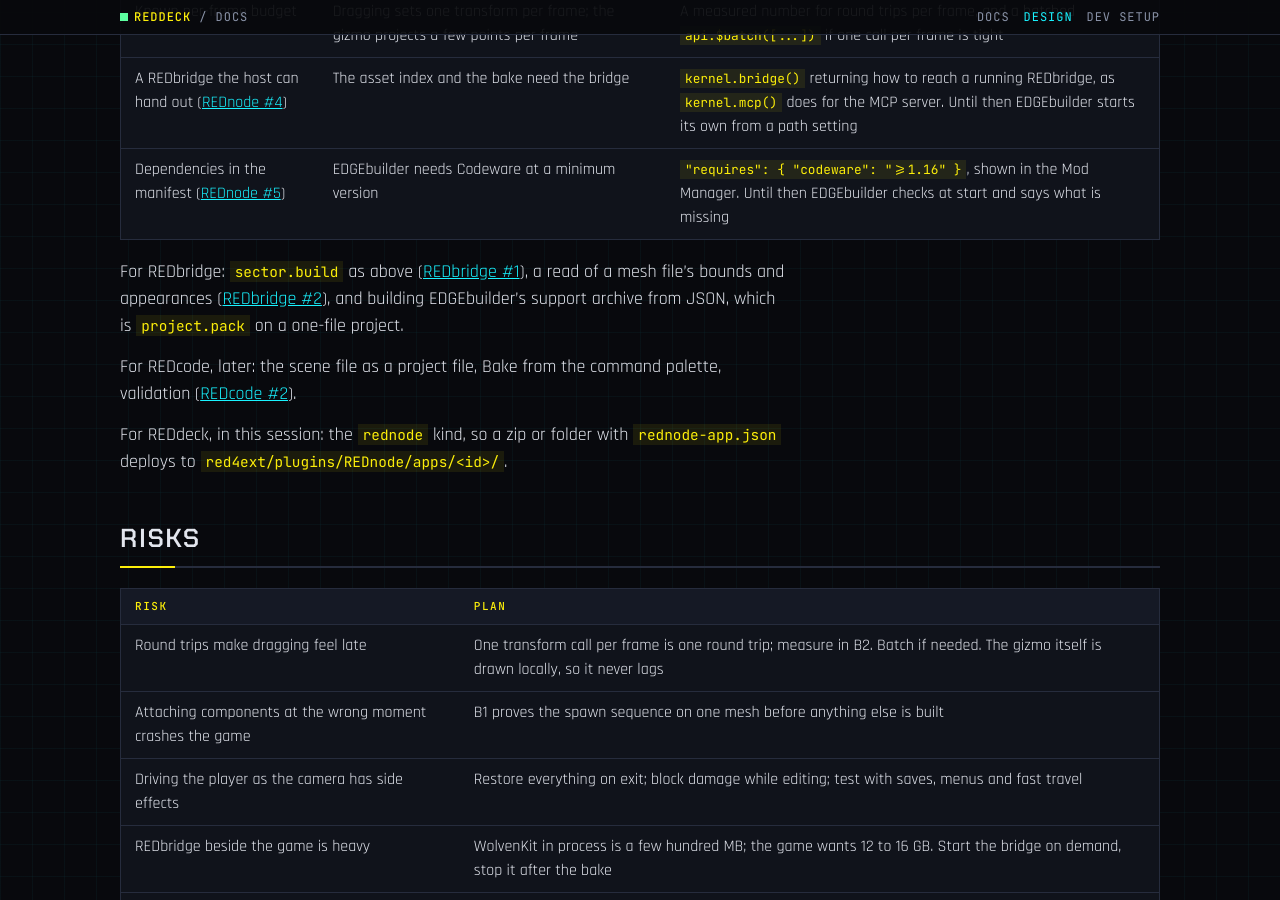
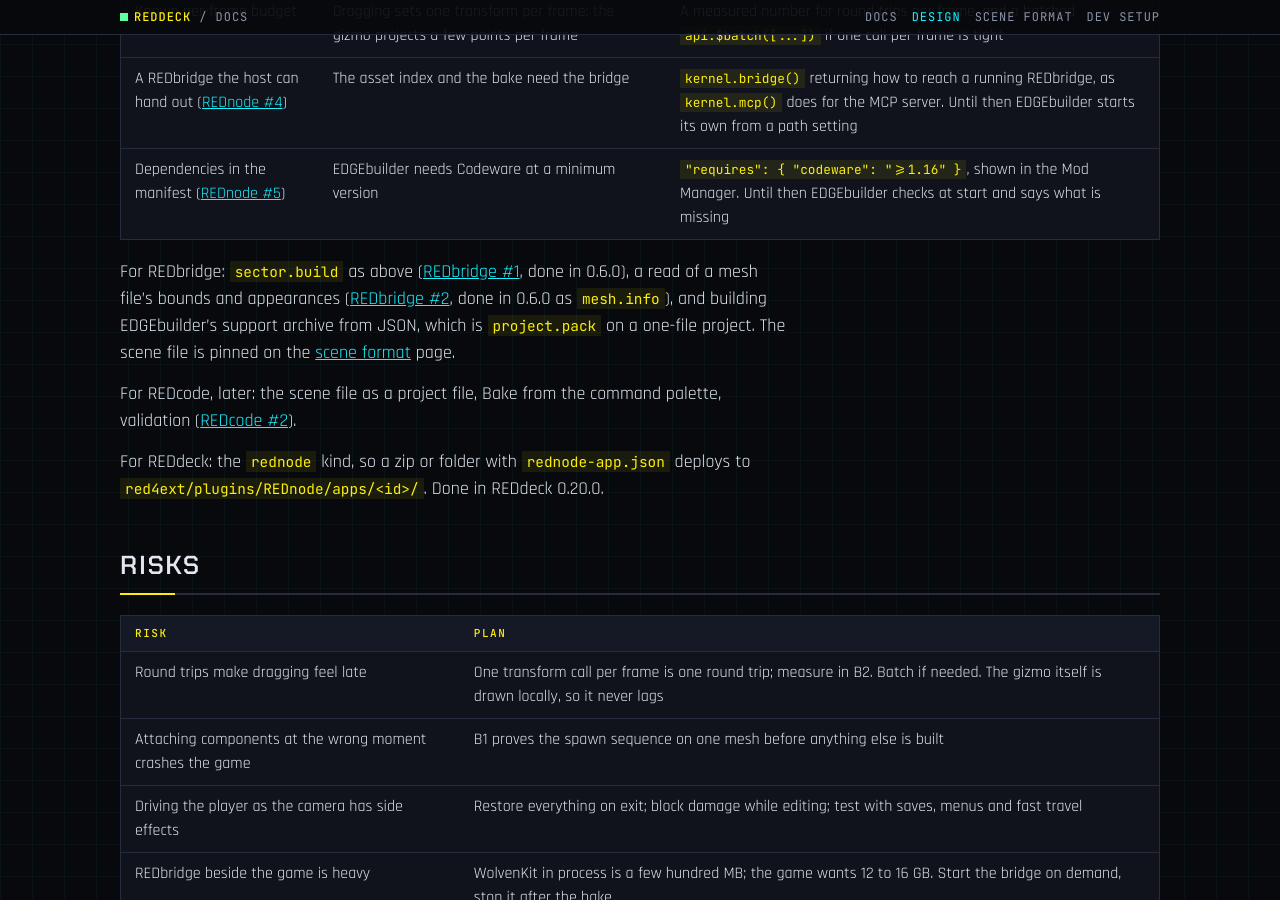
Before and after one commit to Edgemodders/EDGEbuilder, a Jekyll site: the page built from docs/design.md, in a window 1280 px wide and 900 px high, scrolled down 7956 px. Built offline with Jekyll 4.4.1, drawn with Linux system fonts in a browser that asks for light colours; some of the changed text lies outside the part shown.

Commit message:
Scene format 1 pinned; REDbridge 0.6.0 and REDdeck 0.20.0 noted in the design, the roadmap and the notes
Co-Authored-By: Claude Fable 5.1 <noreply@anthropic.com>
Claude-Session: https://claude.ai/code/session_01QkNW84wQneonKhZEnY9Ci9

```diff
--- a/docs/_config.yml
+++ b/docs/_config.yml
@@ -25,5 +25,7 @@ nav:
     url: /
   - title: Design
     url: /design.html
+  - title: Scene format
+    url: /scene.html
   - title: Dev setup
     url: /dev-setup.html
--- a/docs/design.md
+++ b/docs/design.md
@@ -170,7 +170,7 @@ Rotation is a quaternion in the file and Euler angles in the panel. Streaming ra
 
 ## Baking
 
-`sector.build` is a new REDbridge method: it takes a scene file and a target folder and writes, with WolvenKit's own writers, one `worldStreamingSector` with a node per object and a node-data entry carrying position, orientation, scale, bounds and streaming distances; one `worldStreamingBlock` whose descriptor holds the sector's streaming box; and an ArchiveXL `.xl` that registers the block. Into a REDcode project they go under `source/archive` as game files, so the project packs them without conversion.
+`sector.build` is a REDbridge method (0.6.0): it takes a scene file and a target folder and writes, with WolvenKit's own writers, one `worldStreamingSector` with a node per object and a node-data entry carrying position, orientation, scale, bounds and streaming distances; one `worldStreamingBlock` whose descriptor holds the sector's streaming box; and an ArchiveXL `.xl` that registers the block. Into a REDcode project they go under `source/archive` as game files, so the project packs them without conversion.
 
 Validation before the bake: every object has a resource that exists in the game, a unique reference, and finite streaming ranges; the scene is not empty; the target project exists. The bake is repeatable: the same scene bakes to the same files.
 
@@ -189,11 +189,11 @@ For REDnode, the design's assumptions that are not in the SDK today, in the orde
 | A REDbridge the host can hand out ([REDnode #4](https://github.com/Edgemodders/REDnode/issues/4)) | The asset index and the bake need the bridge | `kernel.bridge()` returning how to reach a running REDbridge, as `kernel.mcp()` does for the MCP server. Until then EDGEbuilder starts its own from a path setting |
 | Dependencies in the manifest ([REDnode #5](https://github.com/Edgemodders/REDnode/issues/5)) | EDGEbuilder needs Codeware at a minimum version | `"requires": { "codeware": ">=1.16" }`, shown in the Mod Manager. Until then EDGEbuilder checks at start and says what is missing |
 
-For REDbridge: `sector.build` as above ([REDbridge #1](https://github.com/Edgemodders/REDbridge/issues/1)), a read of a mesh file's bounds and appearances ([REDbridge #2](https://github.com/Edgemodders/REDbridge/issues/2)), and building EDGEbuilder's support archive from JSON, which is `project.pack` on a one-file project.
+For REDbridge: `sector.build` as above ([REDbridge #1](https://github.com/Edgemodders/REDbridge/issues/1), done in 0.6.0), a read of a mesh file's bounds and appearances ([REDbridge #2](https://github.com/Edgemodders/REDbridge/issues/2), done in 0.6.0 as `mesh.info`), and building EDGEbuilder's support archive from JSON, which is `project.pack` on a one-file project. The scene file is pinned on the [scene format](scene.md) page.
 
 For REDcode, later: the scene file as a project file, Bake from the command palette, validation ([REDcode #2](https://github.com/Edgemodders/REDcode/issues/2)).
 
-For REDdeck, in this session: the `rednode` kind, so a zip or folder with `rednode-app.json` deploys to `red4ext/plugins/REDnode/apps/<id>/`.
+For REDdeck: the `rednode` kind, so a zip or folder with `rednode-app.json` deploys to `red4ext/plugins/REDnode/apps/<id>/`. Done in REDdeck 0.20.0.
 
 ## Risks
 
```
Also changed, not shown: CLAUDE.md (+2 -1 lines), docs/index.md (+3 -2 lines), docs/scene.md (added, +61 -0 lines).
